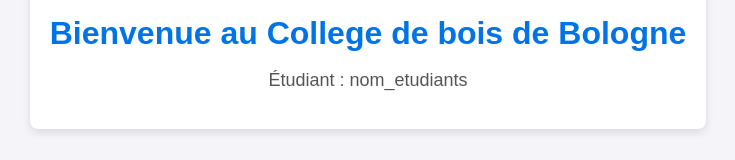
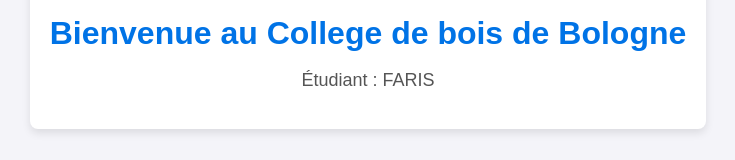
Before and after one commit to Faris-da/college-bois-de-bologne, a plain HTML site: page index.html in a window 1280 px wide. Shown: the part 349-509 px from the top of the page, without its empty margins (272-1007 px from the left). Drawn offline with Linux system fonts and the light colour scheme.

Commit message:
Modif de index.html avec ajout de prenom Faris

```diff
--- a/index.html
+++ b/index.html
@@ -20,7 +20,7 @@
 
         <h1>Bienvenue au College de bois de Bologne</h1>
 
-        <p>Étudiant : <span id="FARIS !">nom_etudiants</span></p>
+        <p>Étudiant : <span id="nom_etudiants">FARIS</span></p>
 
     </div>
 
```
